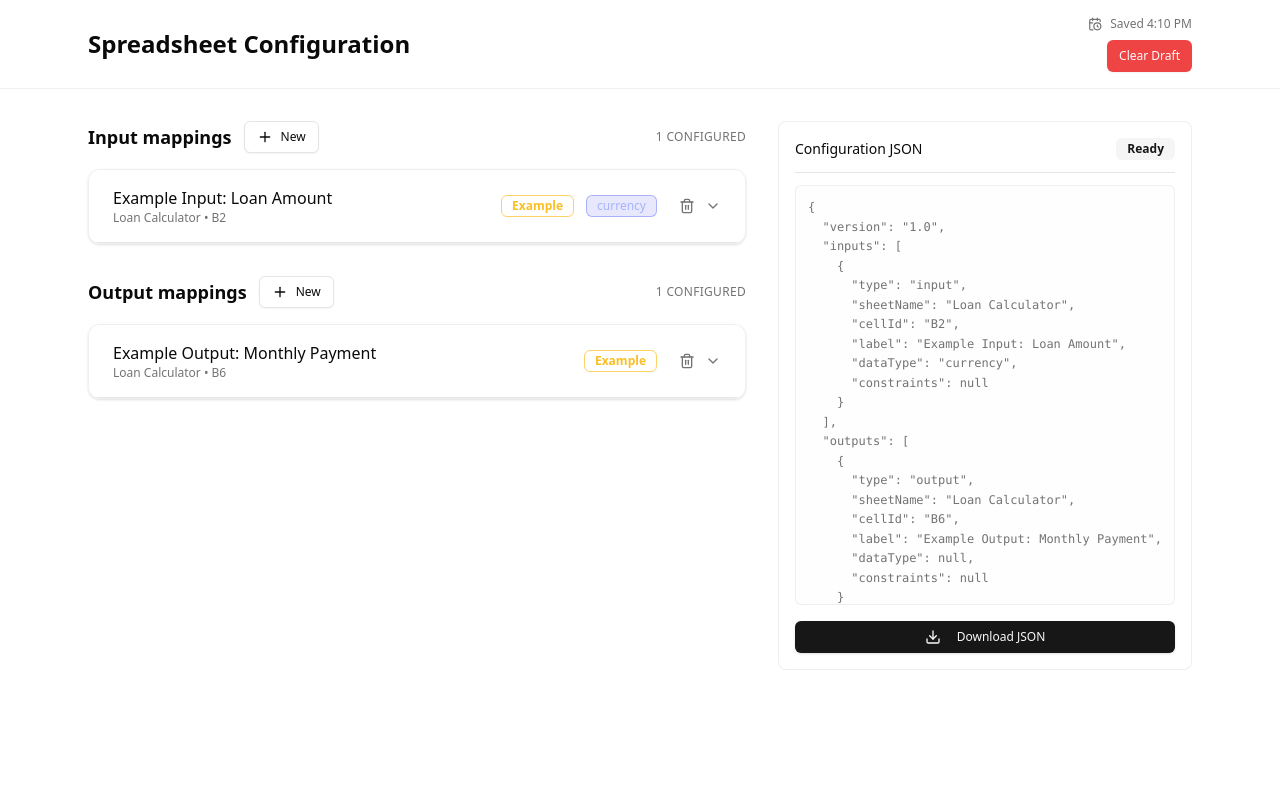
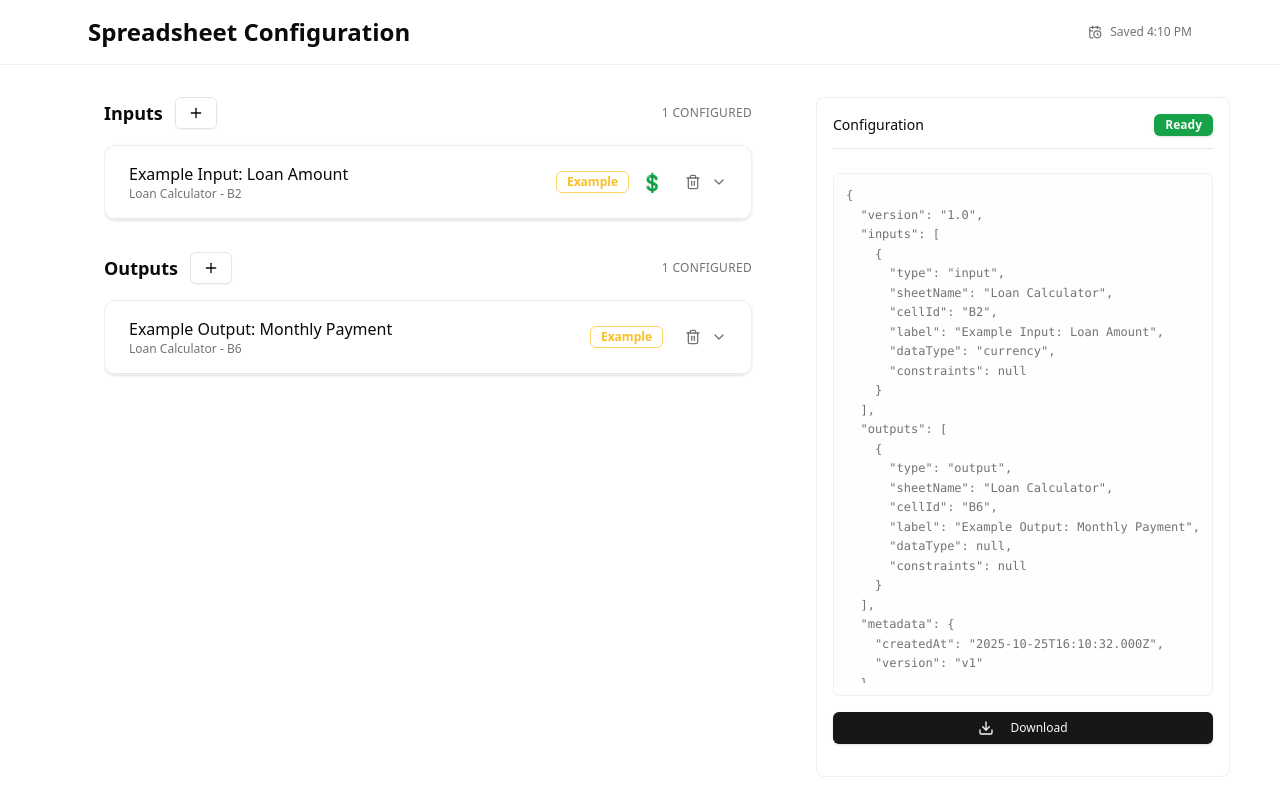
Before and after one commit to shuyangsun/spreadsheet-engine, a React (Vite) app in the folder src/prototype/admin-portal/v1-gpt-5-codex/: page / in a window 1280 px wide. Built offline with nearby package versions, Linux system fonts and the light colour scheme.

Commit message:
GUI improvement for spreadsheet config portal.

```diff
--- a/src/prototype/admin-portal/v1-gpt-5-codex/src/App.tsx
+++ b/src/prototype/admin-portal/v1-gpt-5-codex/src/App.tsx
@@ -15,11 +15,7 @@ import { ScrollArea } from "@/components/ui/scroll-area";
 import { Toaster } from "@/components/ui/toaster";
 import { useToast } from "@/hooks/use-toast";
 
-import {
-  clearConfiguration,
-  loadConfiguration,
-  saveConfiguration,
-} from "@/lib/storage";
+import { loadConfiguration, saveConfiguration } from "@/lib/storage";
 import { createId } from "@/lib/utils";
 import { toExportConfiguration, validateConfiguration } from "@/lib/validation";
 import type {
@@ -153,6 +149,22 @@ function App() {
     () => JSON.stringify(toExportConfiguration(configuration), null, 2),
     [configuration]
   );
+
+  const mostRecentInputSheet = useMemo(() => {
+    if (configuration.inputs.length === 0) {
+      return "";
+    }
+
+    return configuration.inputs[0].sheetName.trim();
+  }, [configuration.inputs]);
+
+  const mostRecentOutputSheet = useMemo(() => {
+    if (configuration.outputs.length === 0) {
+      return "";
+    }
+
+    return configuration.outputs[0].sheetName.trim();
+  }, [configuration.outputs]);
 
   useEffect(() => {
     const stored = loadConfiguration();
@@ -325,18 +337,6 @@ function App() {
     }
   };
 
-  const handleClearDraft = () => {
-    clearConfiguration();
-    const reset = createExampleConfiguration();
-    setConfiguration(reset);
-    setLastSavedAt(null);
-
-    toast({
-      title: "Draft reset",
-      description: "Sample configuration restored.",
-    });
-  };
-
   const handleDownloadJson = (
     json: string,
     filenamePrefix = "configuration"
@@ -366,20 +366,15 @@ function App() {
   };
 
   return (
-    <div className="min-h-screen bg-background text-foreground">
-      <Header
-        onClear={handleClearDraft}
-        lastSavedAt={lastSavedAt}
-        isSaving={isSaving}
-      />
-      <main className="mx-auto flex w-full max-w-6xl flex-1 flex-col gap-8 px-6 py-8">
-        <section className="grid gap-8 lg:grid-cols-[1.3fr_0.7fr]">
-          <div className="space-y-8">
+    <div className="flex min-h-screen flex-col bg-background text-foreground">
+      <Header lastSavedAt={lastSavedAt} isSaving={isSaving} />
+      <main className="mx-auto flex w-full max-w-6xl flex-col gap-8 px-6 py-8 lg:flex-1 lg:min-h-0 lg:flex-row lg:items-stretch lg:gap-10 lg:px-10">
+        <section className="flex flex-1 flex-col gap-8 lg:min-h-0 lg:overflow-y-auto lg:pr-6">
           <div className="space-y-4">
             <div className="flex flex-col gap-2 sm:flex-row sm:items-center sm:justify-between">
               <div className="flex items-center gap-3">
                 <h2 className="text-lg font-semibold text-foreground">
-                    Input mappings
+                  Inputs
                 </h2>
                 <Button
                   variant={showInputForm ? "secondary" : "outline"}
@@ -391,7 +386,6 @@ function App() {
                   }}
                 >
                   <Plus className="h-4 w-4" />
-                    New
                 </Button>
                 {showInputForm && (
                   <Button
@@ -410,10 +404,14 @@ function App() {
               </span>
             </div>
             {showInputForm && (
-                <MappingForm type="input" onSubmit={handleAddInput} />
+              <MappingForm
+                type="input"
+                onSubmit={handleAddInput}
+                defaultSheetName={mostRecentInputSheet || undefined}
+              />
             )}
             {sortedInputs.length === 0 ? (
-                <EmptyState message="No input mappings yet. Use Add Input to configure your first mapping." />
+              <EmptyState message="No input yet. Use Add Input to configure your first mapping." />
             ) : (
               <div className="grid gap-4">
                 {sortedInputs.map((mapping) => (
@@ -434,7 +432,7 @@ function App() {
             <div className="flex flex-col gap-2 sm:flex-row sm:items-center sm:justify-between">
               <div className="flex items-center gap-3">
                 <h2 className="text-lg font-semibold text-foreground">
-                    Output mappings
+                  Outputs
                 </h2>
                 <Button
                   variant={showOutputForm ? "secondary" : "outline"}
@@ -446,7 +444,6 @@ function App() {
                   }}
                 >
                   <Plus className="h-4 w-4" />
-                    New
                 </Button>
                 {showOutputForm && (
                   <Button
@@ -465,7 +462,11 @@ function App() {
               </span>
             </div>
             {showOutputForm && (
-                <MappingForm type="output" onSubmit={handleAddOutput} />
+              <MappingForm
+                type="output"
+                onSubmit={handleAddOutput}
+                defaultSheetName={mostRecentOutputSheet || undefined}
+              />
             )}
             {sortedOutputs.length === 0 ? (
               <EmptyState message="No outputs configured yet. Use Add Output to capture calculated cells." />
@@ -484,16 +485,14 @@ function App() {
               </div>
             )}
           </div>
-          </div>
+        </section>
 
-          <aside className="space-y-6">
-            <div className="rounded-lg border border-border/60 bg-card/50 p-4 text-sm text-muted-foreground">
+        <aside className="lg:flex lg:h-[85vh] lg:w-[360px] lg:flex-shrink-0 lg:min-h-0">
+          <div className="rounded-lg border border-border/60 bg-card/50 p-4 text-sm text-muted-foreground lg:flex lg:h-full lg:min-h-0 lg:flex-col">
             <div className="flex items-center justify-between gap-3">
-                <p className="font-medium text-foreground">
-                  Configuration JSON
-                </p>
+              <p className="font-medium text-foreground">Configuration</p>
               <Badge
-                  variant={liveValidation.isValid ? "secondary" : "destructive"}
+                variant={liveValidation.isValid ? "success" : "destructive"}
                 className="whitespace-nowrap"
               >
                 {liveValidation.isValid ? "Ready" : "Needs fixes"}
@@ -520,22 +519,24 @@ function App() {
                 )}
               </div>
             )}
-              <ScrollArea className="max-h-[420px] rounded-md border border-border/60 bg-muted/10 p-3">
+            <div className="mt-3 flex-1 lg:min-h-0">
+              <ScrollArea className="h-[240px] rounded-md border border-border/60 bg-muted/10 p-3 lg:h-full">
                 <pre className="text-xs leading-relaxed text-muted-foreground">
                   <code>{previewJson}</code>
                 </pre>
               </ScrollArea>
+            </div>
             <Button
               size="sm"
-                className="mt-4 w-full"
+              className="mt-4 w-full mb-2 lg:mb-4"
               onClick={() => handleDownloadJson(previewJson)}
               disabled={!liveValidation.isValid}
             >
-                <Download className="mr-2 h-4 w-4" /> Download JSON
+              <Download className="mr-2 h-4 w-4" />
+              Download
             </Button>
           </div>
         </aside>
-        </section>
       </main>
 
       <Toaster />
--- a/src/prototype/admin-portal/v1-gpt-5-codex/src/components/ExportDialog.tsx
+++ b/src/prototype/admin-portal/v1-gpt-5-codex/src/components/ExportDialog.tsx
@@ -58,7 +58,8 @@ export function ExportDialog({
             <Copy className="mr-2 h-4 w-4" /> Copy to Clipboard
           </Button>
           <Button onClick={onDownload}>
-            <Download className="mr-2 h-4 w-4" /> Download JSON
+            <Download className="mr-2 h-4 w-4" />
+            Download
           </Button>
         </DialogFooter>
       </DialogContent>
--- a/src/prototype/admin-portal/v1-gpt-5-codex/src/components/Header.tsx
+++ b/src/prototype/admin-portal/v1-gpt-5-codex/src/components/Header.tsx
@@ -1,20 +1,6 @@
 import { CalendarClock } from "lucide-react";
 
-import { Button } from "@/components/ui/button";
-import {
-  AlertDialog,
-  AlertDialogAction,
-  AlertDialogCancel,
-  AlertDialogContent,
-  AlertDialogDescription,
-  AlertDialogFooter,
-  AlertDialogHeader,
-  AlertDialogTitle,
-  AlertDialogTrigger,
-} from "@/components/ui/alert-dialog";
-
 interface HeaderProps {
-  onClear: () => void;
   lastSavedAt: Date | null;
   isSaving: boolean;
 }
@@ -32,49 +18,21 @@ const formatTimestamp = (timestamp: Date | null) => {
   return `Saved ${formatter.format(timestamp)}`;
 };
 
-export function Header({ onClear, lastSavedAt, isSaving }: HeaderProps) {
+export function Header({ lastSavedAt, isSaving }: HeaderProps) {
   return (
-    <header className="sticky top-0 z-40 border-b border-border/60 bg-background/85 backdrop-blur">
+    <header
+      className="sticky top-0 z-40 border-b border-border/60 bg-background/85 backdrop-blur"
+      data-app-header
+    >
       <div className="mx-auto flex w-full max-w-6xl items-center justify-between gap-6 px-6 py-4">
         <div>
           <h1 className="text-2xl font-semibold text-foreground">
             Spreadsheet Configuration
           </h1>
         </div>
-        <div className="flex items-center gap-4">
-          <div className="flex items-center gap-3 text-sm text-muted-foreground"></div>
-          <div className="flex flex-col items-end">
-            <div className="flex items-center gap-2 text-xs font-medium text-muted-foreground">
-              <CalendarClock className="h-3.5 w-3.5" />
-              {isSaving ? "Saving draft…" : formatTimestamp(lastSavedAt)}
-            </div>
-            <div className="mt-2 flex items-center gap-2">
-              <AlertDialog>
-                <AlertDialogTrigger asChild>
-                  <Button size="sm" variant="destructive">
-                    Clear Draft
-                  </Button>
-                </AlertDialogTrigger>
-                <AlertDialogContent>
-                  <AlertDialogHeader>
-                    <AlertDialogTitle>
-                      Reset this configuration?
-                    </AlertDialogTitle>
-                    <AlertDialogDescription>
-                      This action will clear the current draft and restore the
-                      sample configuration. You can&apos;t undo this operation.
-                    </AlertDialogDescription>
-                  </AlertDialogHeader>
-                  <AlertDialogFooter>
-                    <AlertDialogCancel>Cancel</AlertDialogCancel>
-                    <AlertDialogAction onClick={onClear}>
-                      Reset Draft
-                    </AlertDialogAction>
-                  </AlertDialogFooter>
-                </AlertDialogContent>
-              </AlertDialog>
-            </div>
-          </div>
+        <div className="flex items-center gap-2 text-xs font-medium text-muted-foreground">
+          <CalendarClock className="h-3.5 w-3.5" />
+          {isSaving ? "Saving draft…" : formatTimestamp(lastSavedAt)}
         </div>
       </div>
     </header>
--- a/src/prototype/admin-portal/v1-gpt-5-codex/src/components/MappingCard.tsx
+++ b/src/prototype/admin-portal/v1-gpt-5-codex/src/components/MappingCard.tsx
@@ -29,8 +29,6 @@ import {
   SelectTrigger,
   SelectValue,
 } from "@/components/ui/select";
-import { Separator } from "@/components/ui/separator";
-import { ScrollArea } from "@/components/ui/scroll-area";
 import {
   Tooltip,
   TooltipContent,
@@ -69,12 +67,12 @@ const dataTypes: DataType[] = [
   "date",
 ];
 
-const dataTypeStyles: Record<DataType, string> = {
-  number: "border-sky-400/60 bg-sky-500/15 text-sky-300",
-  text: "border-amber-400/60 bg-amber-500/15 text-amber-300",
-  percentage: "border-emerald-400/60 bg-emerald-500/15 text-emerald-300",
-  currency: "border-indigo-400/60 bg-indigo-500/15 text-indigo-300",
-  date: "border-rose-400/60 bg-rose-500/15 text-rose-300",
+const dataTypeEmoji: Record<DataType, string> = {
+  number: "1️⃣",
+  text: "💬",
+  percentage: "﹪",
+  currency: "💲",
+  date: "📅",
 };
 
 export function MappingCard({
@@ -107,6 +105,13 @@ export function MappingCard({
     onUpdate(mapping.id, {
       dataType: value,
     } as Partial<InputMapping>);
+
+    if (
+      value === "text" &&
+      (mapping as InputMapping).constraints?.type === "range"
+    ) {
+      onConstraintChange(mapping.id, null);
+    }
   };
 
   const handleConstraintChange = (constraint: Constraint | null) => {
@@ -139,8 +144,8 @@ export function MappingCard({
                     {mapping.label || "Untitled mapping"}
                   </span>
                   <span className="text-xs text-muted-foreground">
-                    {mapping.sheetName || "Unnamed sheet"} •{" "}
-                    {mapping.cellId || "—"}
+                    {cellReferenceLabel(mapping.sheetName, mapping.cellId) ??
+                      "-"}
                   </span>
                 </div>
                 <div className="flex items-center gap-3">
@@ -153,15 +158,14 @@ export function MappingCard({
                     </Badge>
                   )}
                   {isInput && (mapping as InputMapping).dataType && (
-                    <Badge
-                      variant="outline"
-                      className={cn(
-                        "text-xs font-medium",
-                        dataTypeStyles[(mapping as InputMapping).dataType]
-                      )}
+                    <span
+                      className="text-lg"
+                      aria-label={`Data type ${
+                        (mapping as InputMapping).dataType
+                      }`}
                     >
-                      {(mapping as InputMapping).dataType}
-                    </Badge>
+                      {dataTypeEmoji[(mapping as InputMapping).dataType]}
+                    </span>
                   )}
                   <TooltipProvider>
                     <Tooltip>
@@ -259,25 +263,17 @@ export function MappingCard({
                       <ConstraintsInput
                         value={(mapping as InputMapping).constraints}
                         onChange={handleConstraintChange}
+                        dataType={(mapping as InputMapping).dataType}
                       />
                     </div>
                   ) : (
                     <div className="flex h-full items-center justify-center rounded-lg border border-dashed border-border/60 bg-muted/10 p-6 text-sm text-muted-foreground">
-                      Output mappings inherit the spreadsheet value directly. No
+                      Outputs inherit the spreadsheet value directly. No
                       additional configuration needed.
                     </div>
                   )}
                 </div>
               </div>
-              <Separator className="my-6" />
-              <ScrollArea className="max-h-32 rounded-md border border-border/40 bg-muted/10 p-4 text-xs text-muted-foreground">
-                <p>
-                  <span className="font-semibold text-foreground">Note:</span>{" "}
-                  Changes are captured immediately and saved to your draft. Use
-                  the JSON preview panel to monitor validation and download the
-                  configuration whenever it passes checks.
-                </p>
-              </ScrollArea>
             </AccordionContent>
           </AccordionItem>
         </Accordion>
@@ -295,3 +291,7 @@ export function MappingCard({
     </div>
   );
 }
+
+function cellReferenceLabel(sheetName: string, cellId: string) {
+  return `${sheetName} - ${cellId}`;
+}
--- a/src/prototype/admin-portal/v1-gpt-5-codex/src/components/MappingForm.tsx
+++ b/src/prototype/admin-portal/v1-gpt-5-codex/src/components/MappingForm.tsx
@@ -1,5 +1,5 @@
 import type { ChangeEvent, FormEvent } from "react";
-import { useState } from "react";
+import { useEffect, useState } from "react";
 import { Plus } from "lucide-react";
 
 import { Button } from "@/components/ui/button";
@@ -32,15 +32,19 @@ interface InputFormValues extends OutputFormValues {
   dataType: DataType;
 }
 
+interface BaseMappingFormProps {
+  defaultSheetName?: string;
+}
+
 type MappingFormProps =
-  | {
+  | (BaseMappingFormProps & {
       type: "input";
       onSubmit: (values: InputFormValues) => void;
-    }
-  | {
+    })
+  | (BaseMappingFormProps & {
       type: "output";
       onSubmit: (values: OutputFormValues) => void;
-    };
+    });
 
 const initialState: OutputFormValues = {
   sheetName: "",
@@ -57,10 +61,30 @@ const dataTypes: DataType[] = [
 ];
 
 export function MappingForm(props: MappingFormProps) {
-  const { type } = props;
-  const [formValues, setFormValues] = useState<OutputFormValues>(initialState);
+  const { type, defaultSheetName } = props;
+  const [formValues, setFormValues] = useState<OutputFormValues>(() => ({
+    ...initialState,
+    sheetName: defaultSheetName?.trim() ?? "",
+  }));
   const [dataType, setDataType] = useState<DataType>("number");
   const [error, setError] = useState<string | null>(null);
+
+  useEffect(() => {
+    if (!defaultSheetName) {
+      return;
+    }
+
+    setFormValues((current) => {
+      if (current.sheetName.trim().length > 0) {
+        return current;
+      }
+
+      return {
+        ...current,
+        sheetName: defaultSheetName.trim(),
+      };
+    });
+  }, [defaultSheetName]);
 
   const handleChange =
     (field: keyof OutputFormValues) =>
@@ -98,7 +122,10 @@ export function MappingForm(props: MappingFormProps) {
       props.onSubmit(trimmed);
     }
 
-    setFormValues(initialState);
+    setFormValues(() => ({
+      ...initialState,
+      sheetName: defaultSheetName?.trim() ?? "",
+    }));
     setDataType("number");
     setError(null);
   };
--- a/src/prototype/admin-portal/v1-gpt-5-codex/src/components/ui/badge.tsx
+++ b/src/prototype/admin-portal/v1-gpt-5-codex/src/components/ui/badge.tsx
@@ -1,7 +1,7 @@
-import * as React from "react"
-import { cva, type VariantProps } from "class-variance-authority"
+import * as React from "react";
+import { cva, type VariantProps } from "class-variance-authority";
 
-import { cn } from "@/lib/utils"
+import { cn } from "@/lib/utils";
 
 const badgeVariants = cva(
   "inline-flex items-center rounded-md border px-2.5 py-0.5 text-xs font-semibold transition-colors focus:outline-none focus:ring-2 focus:ring-ring focus:ring-offset-2",
@@ -14,6 +14,8 @@ const badgeVariants = cva(
           "border-transparent bg-secondary text-secondary-foreground hover:bg-secondary/80",
         destructive:
           "border-transparent bg-destructive text-destructive-foreground shadow hover:bg-destructive/80",
+        success:
+          "border-transparent bg-[hsl(var(--success))] text-[hsl(var(--success-foreground))] shadow hover:bg-[hsl(var(--success))]/90",
         outline: "text-foreground",
       },
     },
@@ -21,7 +23,7 @@ const badgeVariants = cva(
       variant: "default",
     },
   }
-)
+);
 
 export interface BadgeProps
   extends React.HTMLAttributes<HTMLDivElement>,
@@ -30,7 +32,7 @@ export interface BadgeProps
 function Badge({ className, variant, ...props }: BadgeProps) {
   return (
     <div className={cn(badgeVariants({ variant }), className)} {...props} />
-  )
+  );
 }
 
-export { Badge, badgeVariants }
+export { Badge, badgeVariants };
--- a/src/prototype/admin-portal/v1-gpt-5-codex/src/index.css
+++ b/src/prototype/admin-portal/v1-gpt-5-codex/src/index.css
@@ -19,7 +19,9 @@
     --accent: 0 0% 96.1%;
     --accent-foreground: 0 0% 9%;
     --destructive: 0 84.2% 60.2%;
-    --destructive-foreground: 0 0% 98%;
+    --destructive-foreground: 0 63% 20%;
+    --success: 142 76% 36%;
+    --success-foreground: 0 0% 98%;
     --border: 0 0% 89.8%;
     --input: 0 0% 89.8%;
     --ring: 0 0% 3.9%;
@@ -30,6 +32,7 @@
     --chart-5: 27 87% 67%;
     --radius: 0.5rem
   }
+
   .dark {
     --background: 0 0% 3.9%;
     --foreground: 0 0% 98%;
@@ -47,6 +50,8 @@
     --accent-foreground: 0 0% 98%;
     --destructive: 0 62.8% 30.6%;
     --destructive-foreground: 0 0% 98%;
+    --success: 142 68% 30%;
+    --success-foreground: 0 0% 98%;
     --border: 0 0% 14.9%;
     --input: 0 0% 14.9%;
     --ring: 0 0% 83.1%;
@@ -62,6 +67,7 @@
   * {
     @apply border-border;
   }
+
   body {
     @apply bg-background text-foreground;
   }
```
Also changed, not shown: src/prototype/admin-portal/v1-gpt-5-codex/src/components/ConstraintsInput.tsx (+64 -13 lines), src/prototype/admin-portal/v1-gpt-5-codex/src/lib/validation.ts (+16 -0 lines), 1 other file (tests, documents, lock files or other folders). Lines whose indentation alone changed are shown as unchanged.
